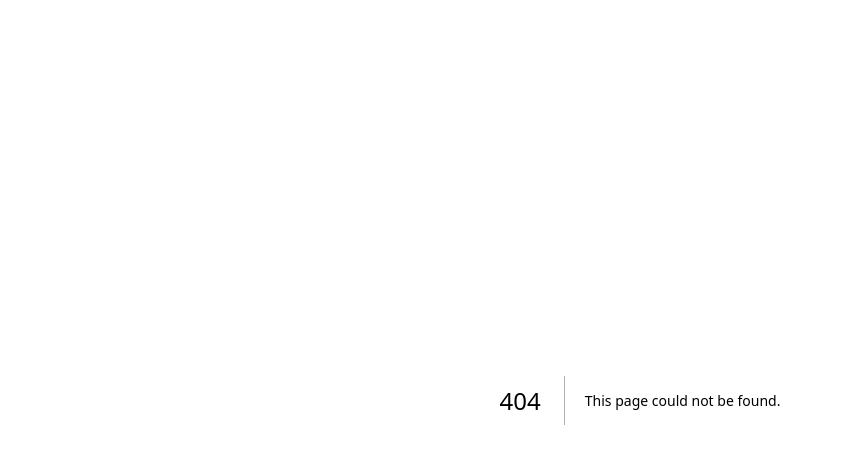
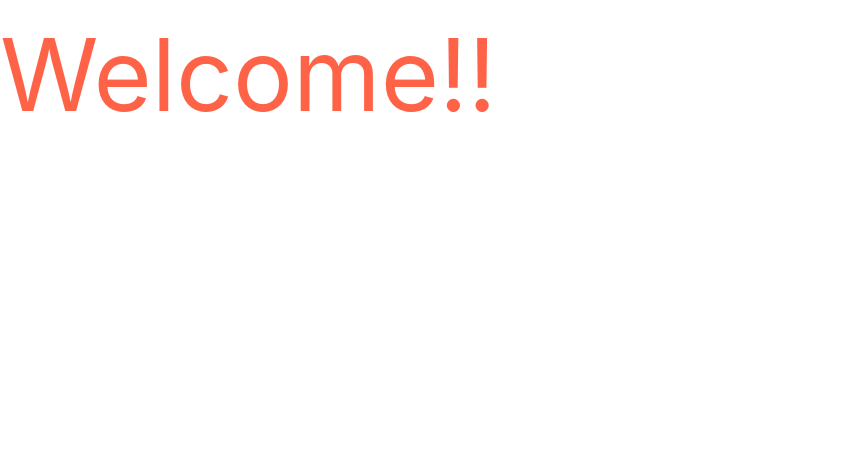
Before and after one commit to leonmantell/myapp-with-next-charkra, a Next.js app: page /welcome in a window 1280 px wide. Before the commit this address had no page. Shown: the top 464 px of the page, without its empty margins (0-841 px from the left). Built offline with nearby package versions, Linux system fonts and the light colour scheme.

Commit message:
added a welcome page

```diff
--- /dev/null
+++ b/src/app/welcome/page.tsx
@@ -0,0 +1,12 @@
+import { Text } from "@chakra-ui/react";
+import React, { useState } from "react";
+
+const App = () => {
+  return (
+    <Text fontSize="100px" color="tomato">
+      Welcome!!
+    </Text>
+  );
+};
+
+export default App;
```
